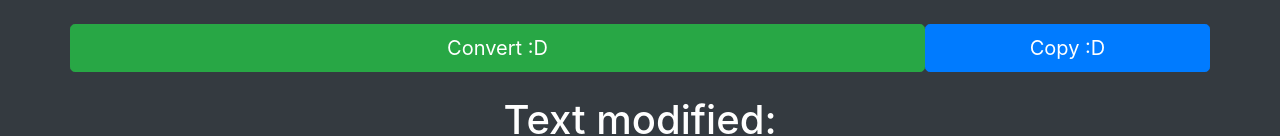
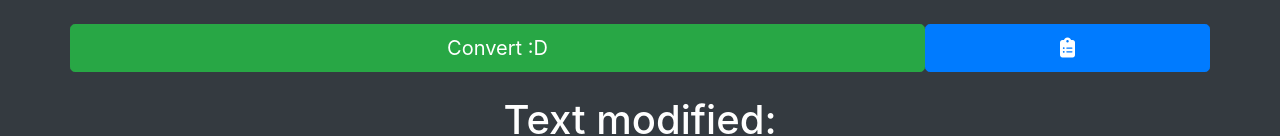
Before and after one commit to juan-chapur/PascalCase-To-Text, a plain HTML site: page index.html in a window 1280 px wide. Shown: the part 302-438 px from the top of the page. Drawn offline with nearby package versions, Linux system fonts and the light colour scheme.

Commit message:
improved clipboard

```diff
--- a/index.html
+++ b/index.html
@@ -22,8 +22,10 @@
             <div class="row">
                 <input type="button" id="sendText" onclick="sendText()" class="btn btn-success btn-lg mt-4 mb-4 w-75"
                     value="Convert :D">
-                <input type="button" id="copyClipboard" onclick="copyClipboard()"
+                <div onclick="copyClipboard()"
                     class="btn btn-primary btn-lg mt-4 mb-4 w-25" value="Copy :D">
+                    <i class="fas fa-clipboard-list"></i>
+                </div>
             </div>
 
             <h1>Text modified:</h1>
--- a/script.js
+++ b/script.js
@@ -10,7 +10,7 @@ function prepareText(text) {
     const regExpForDigits = /\d{1,}/g;
     const regExpForparenthesis = /\(|\)/g;
 
-    //  $8 es el contenido encontrado
+    //  $& es el contenido encontrado
     const spaceBetweenWords = text.replace(regExpForWords, ' $&');
     const spaceBetweenDigitsAndWords = spaceBetweenWords.replace(regExpForDigits, ' $&');
     const spaceBetweenparenthesis = spaceBetweenDigitsAndWords.replace(regExpForparenthesis, ' $&');
@@ -37,10 +37,10 @@ function sendText() {
 }
 
 //  Esta funcion fue creada para copiar en el portapapeles el texto procesado
-function copyClipboard(){
-    const clipboard = document.getElementById("modifiedText");
-    clipboard.select();
-    clipboard.setSelectionRange(0, 99999);
-    document.execCommand("copy");
-    alert("Copied in clipboard!");
+function copyClipboard() {
+    //  Tomo el texto ingresado por el campo correspondiente
+    const text = document.getElementById("modifiedText").value;
+
+    //  Copio el texto procesado en el portapapeles
+    navigator.clipboard.writeText(text);
 }
```
Also changed, not shown: 1 other file.
